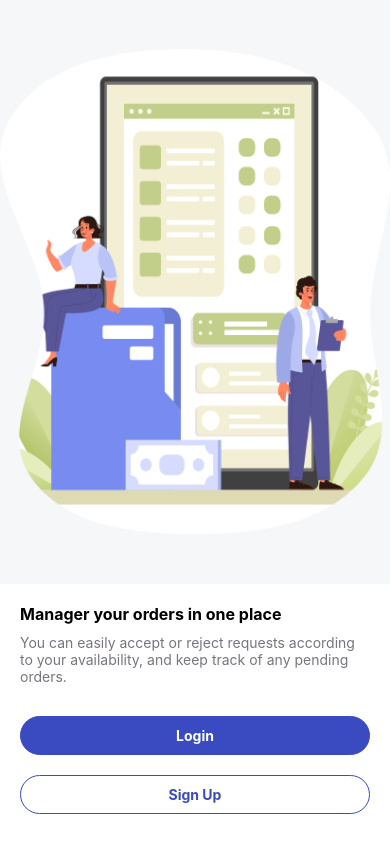
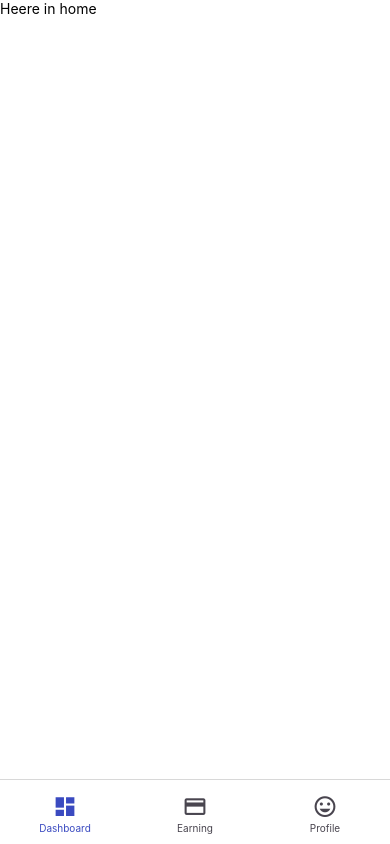
Before and after one commit to vvsreerag/vendorWBSApp, a React Native app: screen / in a window 390 px wide. Built offline with nearby package versions, Linux system fonts and the light colour scheme.

Commit message:
Added Tab bar on main screen

```diff
--- a/package.json
+++ b/package.json
@@ -11,6 +11,7 @@
   "dependencies": {
     "@expo/vector-icons": "^14.0.1",
     "@react-native-async-storage/async-storage": "^1.23.1",
+    "@react-navigation/bottom-tabs": "^6.5.20",
     "@react-navigation/native": "^6.1.17",
     "@react-navigation/native-stack": "^6.9.26",
     "@reduxjs/toolkit": "^2.2.3",
@@ -21,6 +22,7 @@
     "react-dom": "^18.2.0",
     "react-native": "0.73.6",
     "react-native-dots-pagination": "^0.3.1",
+    "react-native-linear-gradient": "^2.8.3",
     "react-native-otp-entry": "^1.6.1",
     "react-native-safe-area-context": "4.8.2",
     "react-native-screens": "~3.29.0",
--- /dev/null
+++ b/src/components/MainHeaderComponents.js
@@ -0,0 +1,36 @@
+import React, { useState } from "react";
+import { Text, View, Switch } from "react-native";
+import { COLORS } from "../constants";
+import { Ionicons, MaterialCommunityIcons } from "@expo/vector-icons";
+import SwitchComponent from "./SwitchComponent";
+
+const MainHeaderComponents = () => {
+  const [isEnabled, setIsEnabled] = useState(false);
+  const toggleSwitch = () => setIsEnabled((previousState) => !previousState);
+  return (
+    <View
+      style={{
+        height: 60,
+        backgroundColor: COLORS.white,
+        flexDirection: "row",
+        alignItems: "center",
+        paddingHorizontal: 20,
+      }}
+    >
+      <View style={{ flex: 0.5, justifyContent: "flex-start" }}>
+        <SwitchComponent value={isEnabled} onValueChange={setIsEnabled} />
+      </View>
+      <View
+        style={{
+          flex: 0.5,
+          flexDirection: "row",
+          justifyContent: "flex-end",
+        }}
+      >
+        <MaterialCommunityIcons name="bell-outline" size={24} color="black" />
+      </View>
+    </View>
+  );
+};
+
+export default MainHeaderComponents;
--- /dev/null
+++ b/src/components/SwitchComponent.js
@@ -0,0 +1,79 @@
+import React, { useEffect, useState } from "react";
+import {
+  Pressable,
+  View,
+  Animated,
+  SafeAreaView,
+  StyleSheet,
+} from "react-native";
+import { COLORS } from "../constants";
+
+const SwitchComponent = (props) => {
+  const { value, onValueChange } = props;
+  const [animatedValue] = useState(new Animated.Value(value ? 1 : 0));
+
+  useEffect(() => {
+    // Update the animated value when the value prop changes
+    Animated.timing(animatedValue, {
+      toValue: value ? 1 : 0,
+      duration: 200, // Adjust the animation duration
+      useNativeDriver: false,
+    }).start();
+  }, [value]);
+
+  const translateX = animatedValue.interpolate({
+    inputRange: [0, 1],
+    outputRange: [2, 21], // Adjust the distance of the switch head
+  });
+
+  const toggleSwitch = () => {
+    const newValue = !value;
+    onValueChange(newValue);
+  };
+
+  return (
+    <View>
+      <Pressable onPress={toggleSwitch} style={styles.pressable}>
+        <View style={styles.container}>
+          <View style={styles.innerContainer}>
+            <Animated.View
+              style={{
+                transform: [{ translateX }],
+              }}
+            >
+              <View style={styles.thumb} />
+            </Animated.View>
+          </View>
+        </View>
+      </Pressable>
+    </View>
+  );
+};
+
+const styles = StyleSheet.create({
+  pressable: {
+    width: 48,
+    height: 28,
+    borderRadius: 15,
+  },
+  container: {
+    borderRadius: 15,
+    borderColor: COLORS.darkGrey,
+    borderWidth: 2,
+    flex: 1,
+  },
+  innerContainer: {
+    flexDirection: "row",
+    alignItems: "center",
+    flex: 1,
+    position: "relative",
+  },
+  thumb: {
+    backgroundColor: COLORS.darkGrey,
+    width: 20,
+    height: 20,
+    borderRadius: 100,
+  },
+});
+
+export default SwitchComponent;
--- a/src/constants/Color.js
+++ b/src/constants/Color.js
@@ -1,6 +1,7 @@
 export const COLORS = {
   primary: "#ffffff",
   grey: "#79747E",
+  darkGrey: "#49454F",
   black: "#000000",
   lightGrey: "#F6F7F9",
   brand: "#3A4AC0",
--- a/src/constants/Routes.js
+++ b/src/constants/Routes.js
@@ -4,5 +4,8 @@ export const ROUTES = {
   REGISTER: "Register",
   FORGOT_PASSWORD: "Forgot Password",
 
+  MAIN: "Main screen",
   DASHBOARD: "Dashboard",
+  EARNING: "Earning",
+  PROFILE: "Profile",
 };
--- a/src/navigation/ApplicationStack.js
+++ b/src/navigation/ApplicationStack.js
@@ -1,10 +1,20 @@
 import React from "react";
+import { SafeAreaView, StatusBar } from "react-native";
+import { createNativeStackNavigator } from "@react-navigation/native-stack";
 import { ROUTES } from "../constants";
-import Dashboard from "../screens/Home/Dashboard";
+import TabNavigationStack from "./TabNavigationStack";
+
+const Stack = createNativeStackNavigator();
 
 const ApplicationStack = () => {
   return (
     <>
+      <SafeAreaView
+        style={{
+          backgroundColor: "transparent",
+          flex: 1,
+        }}
+      >
         <Stack.Navigator
           screenOptions={{
             cardStyle: {
@@ -15,10 +25,11 @@ const ApplicationStack = () => {
             animationTypeForReplace: "push",
             animationDuration: 500,
           }}
-        initialRouteName={ROUTES.DASHBOARD}
+          initialRouteName={ROUTES.MAIN}
         >
-        <Stack.Screen name={ROUTES.DASHBOARD} component={Dashboard} />
+          <Stack.Screen name={ROUTES.MAIN} component={TabNavigationStack} />
         </Stack.Navigator>
+      </SafeAreaView>
     </>
   );
 };
--- a/src/navigation/RootNavigation.js
+++ b/src/navigation/RootNavigation.js
@@ -16,7 +16,8 @@ const RootNavigation = () => {
   const isLoggedIn = useSelector((state) => state.authentication.loggedIn);
   return (
     <NavigationContainer theme={navTheme}>
-      {isLoggedIn ? <ApplicationStack /> : <AuthenticationStack />}
+      {/* {isLoggedIn ? <ApplicationStack /> : <AuthenticationStack />} */}
+      <ApplicationStack />
     </NavigationContainer>
   );
 };
--- /dev/null
+++ b/src/navigation/TabNavigationStack.js
@@ -0,0 +1,49 @@
+import React from "react";
+import { createBottomTabNavigator } from "@react-navigation/bottom-tabs";
+import { COLORS, ROUTES } from "../constants";
+import Dashboard from "../screens/Home/Dashboard";
+import Earning from "../screens/Home/Earning";
+import Profile from "../screens/Home/Profile";
+import { MaterialCommunityIcons } from "@expo/vector-icons";
+
+const Tab = createBottomTabNavigator();
+
+const TabNavigationStack = () => {
+  return (
+    <Tab.Navigator
+      screenOptions={({ route }) => ({
+        cardStyle: {
+          backgroundColor: "transparent",
+        },
+        headerShown: false,
+        tabBarIcon: ({ focused, color, size }) => {
+          let iconName;
+
+          if (route.name === ROUTES.DASHBOARD) {
+            iconName = focused ? "view-dashboard" : "view-dashboard";
+          } else if (route.name === ROUTES.EARNING) {
+            iconName = focused ? "credit-card-outline" : "credit-card-outline";
+          } else if (route.name === ROUTES.PROFILE) {
+            iconName = focused ? "emoticon-outline" : "emoticon-outline";
+          }
+          return (
+            <MaterialCommunityIcons name={iconName} size={size} color={color} />
+          );
+        },
+        tabBarActiveTintColor: COLORS.brand,
+        tabBarInactiveTintColor: COLORS.darkGrey,
+        tabBarStyle: {
+          height: 65,
+          paddingBottom: 10,
+          paddingTop: 10,
+        },
+      })}
+    >
+      <Tab.Screen name={ROUTES.DASHBOARD} component={Dashboard} />
+      <Tab.Screen name={ROUTES.EARNING} component={Earning} />
+      <Tab.Screen name={ROUTES.PROFILE} component={Profile} />
+    </Tab.Navigator>
+  );
+};
+
+export default TabNavigationStack;
--- a/src/screens/Home/Dashboard.js
+++ b/src/screens/Home/Dashboard.js
@@ -1,9 +1,11 @@
 import React from "react";
-import { Text, View } from "react-native";
+import { StatusBar, Text, View } from "react-native";
+import { COLORS } from "../../constants";
 
 const Dashboard = () => {
   return (
     <View>
+      <StatusBar barStyle="dark-content" backgroundColor={COLORS.white} />
       <Text>Heere in home</Text>
     </View>
   );
--- /dev/null
+++ b/src/screens/Home/Earning.js
@@ -0,0 +1,13 @@
+import React from "react";
+import { Text, View } from "react-native";
+import MainHeaderComponents from "../../components/MainHeaderComponents";
+
+const Earning = () => {
+  return (
+    <View>
+      <MainHeaderComponents />
+    </View>
+  );
+};
+
+export default Earning;
--- /dev/null
+++ b/src/screens/Home/Profile.js
@@ -0,0 +1,12 @@
+import React from "react";
+import { Text, View } from "react-native";
+
+const Profile = () => {
+  return (
+    <View>
+      <Text>Profile in home</Text>
+    </View>
+  );
+};
+
+export default Profile;
```
Also changed, not shown: 1 other file (tests, documents, lock files or other folders). Lines whose indentation alone changed are shown as unchanged.
